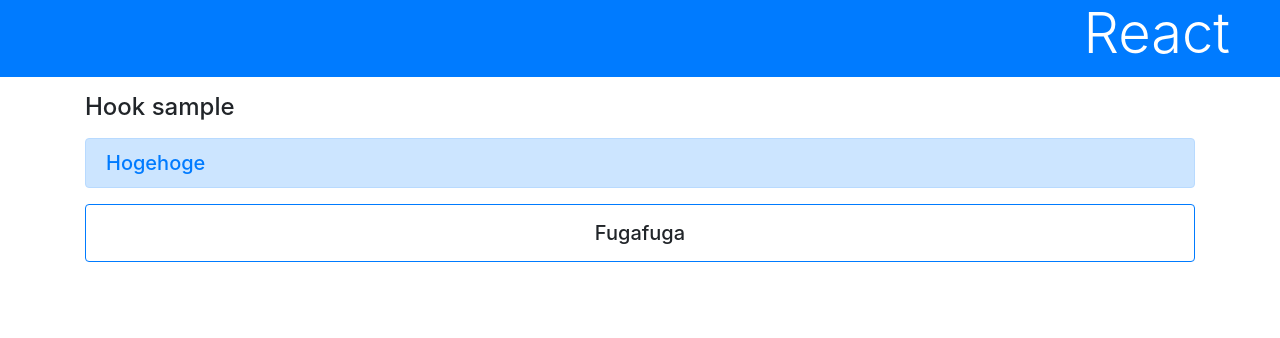
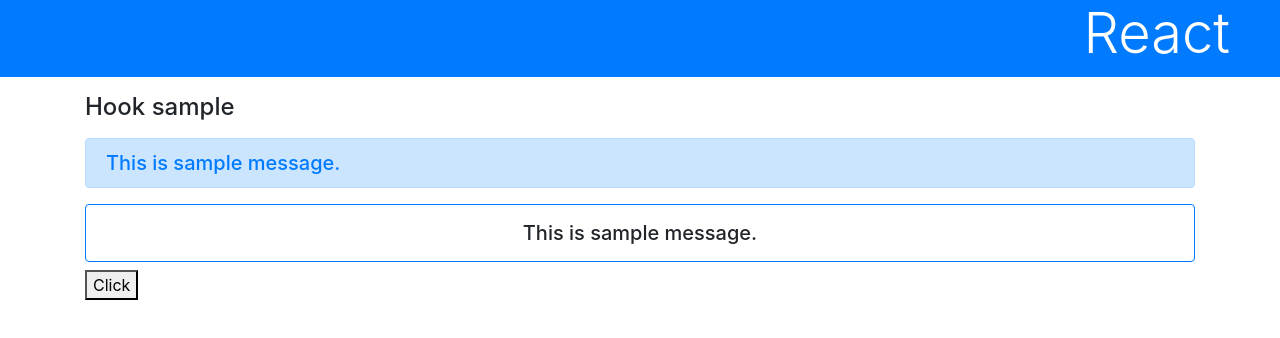
Before and after one commit to thirota/react_app, a React (Create React App) app: page / in a window 1280 px wide. Shown: the top 338 px of the page. Built offline with nearby package versions, Linux system fonts and the light colour scheme.

Commit message:
using state for refreshing App function p.220

```diff
--- a/src/App.js
+++ b/src/App.js
@@ -10,12 +10,22 @@
 }
 
 function App() {
+  console.log("App start")
+
+  const [msg, setMsg] = useState("This is sample message.")
+
+  const doAction = ()=> {
+    let res = window.prompt('type your name:')
+    setMsg("Hello " + res + " !!")
+  }
+
   return <div>
     <h1 className="bg-primary text-white display-4">React</h1>
     <div className="container">
       <h4 className="my-3">Hook sample</h4>
-      <AlertMessage message="Hogehoge" />
-      <CardMessage message="Fugafuga" />
+      <AlertMessage message={msg} />
+      <CardMessage message={msg} />
+      <button onClick={doAction}>Click</button>
     </div>
   </div>
 }
```
